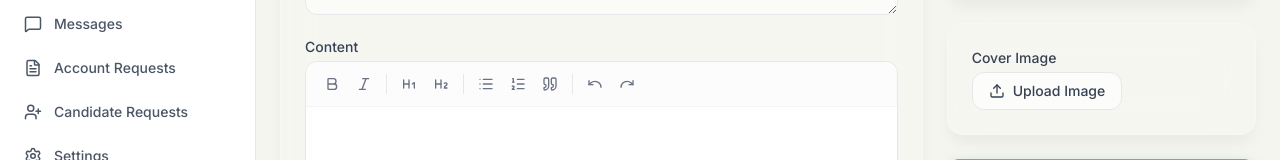
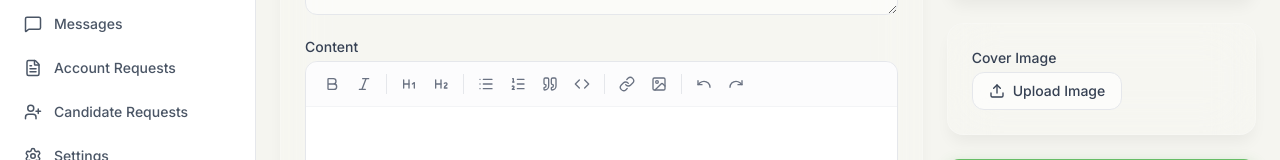
Before and after one commit to clusoinfolink/Clusocms, a Next.js app: page /dashboard/blog/new in a window 1280 px wide. Shown: the part 428-588 px from the top of the page. Built offline with nearby package versions, Linux system fonts and the light colour scheme; no server answers; a web font is replaced by a local one.

Commit message:
feat: add hyperlink, code, and image tools to RichTextEditor

```diff
--- a/app/globals.css
+++ b/app/globals.css
@@ -1,4 +1,5 @@
 @import "tailwindcss";
+@plugin "@tailwindcss/typography";
 
 @theme inline {
   --color-cluso-deep: #3B7BD6;
--- a/components/admin/RichTextEditor.tsx
+++ b/components/admin/RichTextEditor.tsx
@@ -1,10 +1,12 @@
 'use client';
 
-import React from 'react';
+import React, { useCallback } from 'react';
 import { useEditor, EditorContent } from '@tiptap/react';
 import StarterKit from '@tiptap/starter-kit';
 import TiptapImage from '@tiptap/extension-image';
-import { Bold, Italic, List, ListOrdered, Heading1, Heading2, Quote, Undo, Redo } from 'lucide-react';
+import TiptapLink from '@tiptap/extension-link';
+import CodeBlock from '@tiptap/extension-code-block';
+import { Bold, Italic, List, ListOrdered, Heading1, Heading2, Quote, Undo, Redo, Link as LinkIcon, Code, Image as ImageIcon } from 'lucide-react';
 
 interface RichTextEditorProps {
   content: string;
@@ -16,6 +18,13 @@ export function RichTextEditor({ content, onChange }: RichTextEditorProps) {
     extensions: [
       StarterKit,
       TiptapImage,
+      TiptapLink.configure({
+        openOnClick: false,
+        HTMLAttributes: {
+          class: 'text-cluso-deep underline',
+        },
+      }),
+      CodeBlock,
     ],
     content,
     immediatelyRender: false,
@@ -23,6 +32,26 @@ export function RichTextEditor({ content, onChange }: RichTextEditorProps) {
       onChange(editor.getHTML());
     },
   });
+
+  const setLink = useCallback(() => {
+    if (!editor) return;
+    const previousUrl = editor.getAttributes('link').href;
+    const url = window.prompt('URL', previousUrl);
+    if (url === null) return;
+    if (url === '') {
+      editor.chain().focus().extendMarkRange('link').unsetLink().run();
+      return;
+    }
+    editor.chain().focus().extendMarkRange('link').setLink({ href: url }).run();
+  }, [editor]);
+
+  const addImage = useCallback(() => {
+    if (!editor) return;
+    const url = window.prompt('Image URL');
+    if (url) {
+      editor.chain().focus().setImage({ src: url }).run();
+    }
+  }, [editor]);
 
   if (!editor) return null;
 
@@ -63,6 +92,16 @@ export function RichTextEditor({ content, onChange }: RichTextEditorProps) {
         <ToolButton onClick={() => editor.chain().focus().toggleBlockquote().run()} active={editor.isActive('blockquote')}>
           <Quote size={16} />
         </ToolButton>
+        <ToolButton onClick={() => editor.chain().focus().toggleCodeBlock().run()} active={editor.isActive('codeBlock')}>
+          <Code size={16} />
+        </ToolButton>
+        <div className="w-px h-5 bg-gray-200 mx-1" />
+        <ToolButton onClick={setLink} active={editor.isActive('link')}>
+          <LinkIcon size={16} />
+        </ToolButton>
+        <ToolButton onClick={addImage}>
+          <ImageIcon size={16} />
+        </ToolButton>
         <div className="w-px h-5 bg-gray-200 mx-1" />
         <ToolButton onClick={() => editor.chain().focus().undo().run()}>
           <Undo size={16} />
--- a/package.json
+++ b/package.json
@@ -12,7 +12,11 @@
     "migrate:blog-images": "npx ts-node --transpile-only --project tsconfig.seed.json scripts/migrate-blog-inline-images.ts"
   },
   "dependencies": {
+    "@tailwindcss/typography": "^0.5.19",
+    "@tiptap/extension-code-block": "^3.23.1",
     "@tiptap/extension-image": "^3.20.1",
+    "@tiptap/extension-link": "^3.23.1",
+    "@tiptap/extension-youtube": "^3.23.1",
     "@tiptap/pm": "^3.20.1",
     "@tiptap/react": "^3.20.1",
     "@tiptap/starter-kit": "^3.20.1",
```
Also changed, not shown: 1 other file (tests, documents, lock files or other folders).
